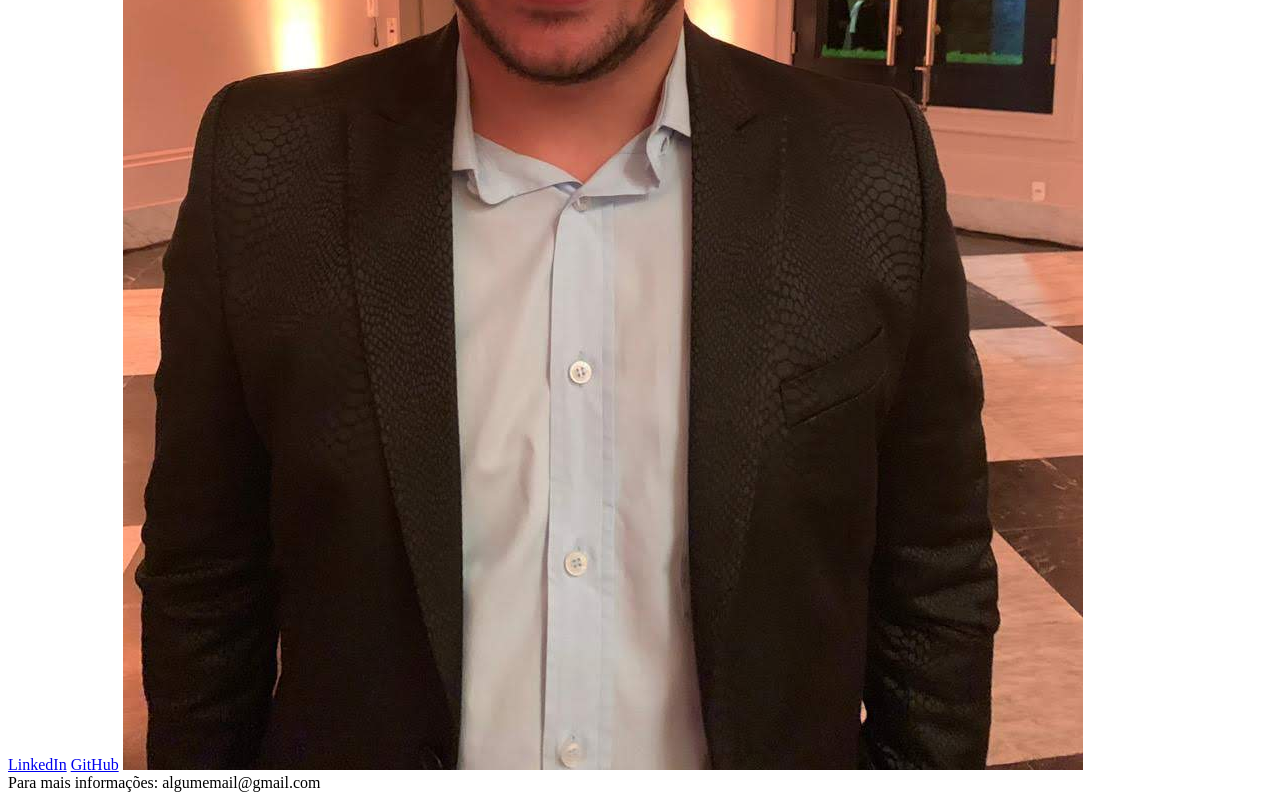
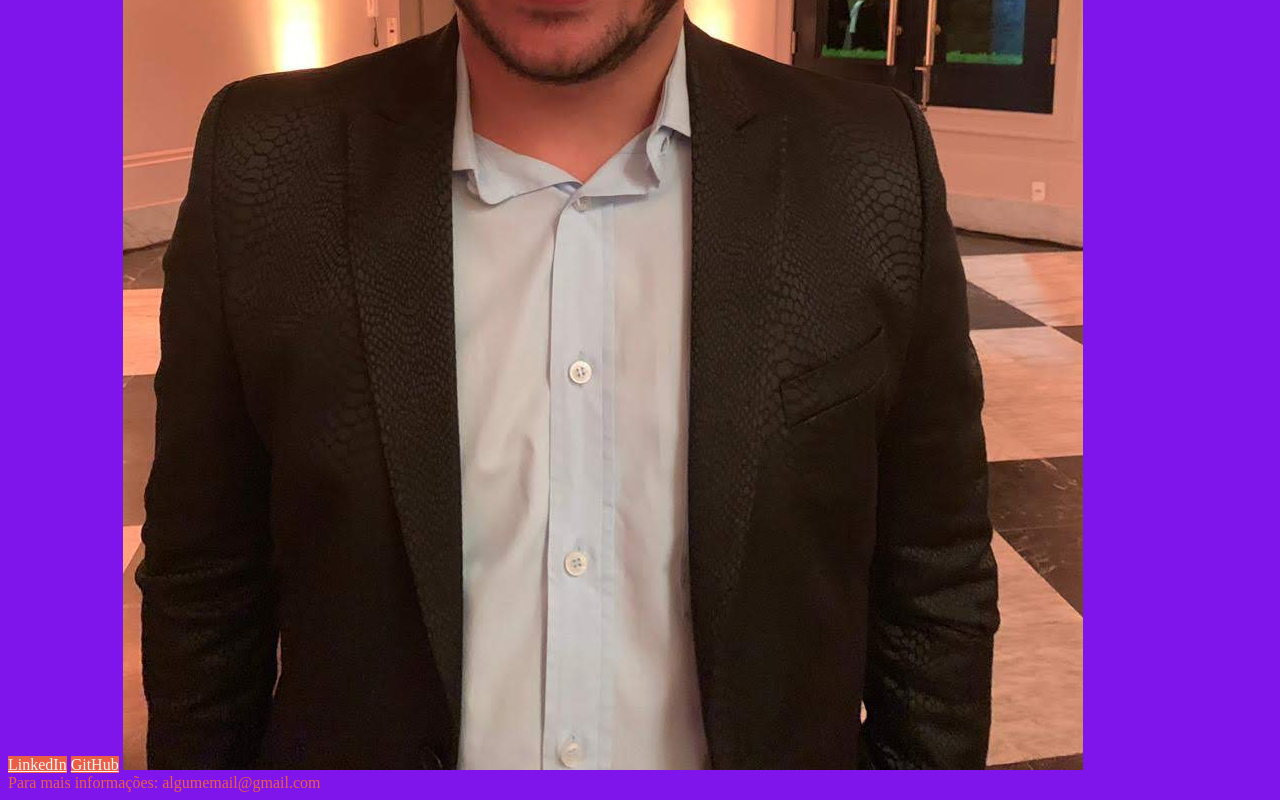
Before and after one commit to Kaiohenriqueps/imersao-frontend, a plain HTML site: page portfolio/index.html in a window 1280 px wide. Shown: the part 624-1424 px from the top of the page. Drawn offline with Linux system fonts and the light colour scheme.

Commit message:
usando css

```diff
--- a/portfolio/index.html
+++ b/portfolio/index.html
@@ -5,6 +5,7 @@
         <meta http-equiv="X-UA-Compatible" content="IE=edge">
         <meta name="viewport" content="width=device-width, initial-scale=1.0">
         <title>Portfolio</title>
+        <link rel="stylesheet" href="styles.css">
     </head>
     <body>
         <header></header>
--- /dev/null
+++ b/portfolio/styles.css
@@ -0,0 +1,17 @@
+body {
+    background-color: #7F15EB;
+    color: #F6F6F6;
+}
+
+a {
+    background-color: #EB5E46;
+    color: #F6F6F6;
+}
+
+strong {
+    color: #EB5E46;
+}
+
+footer {
+    color: #EB5E46
+}
```
